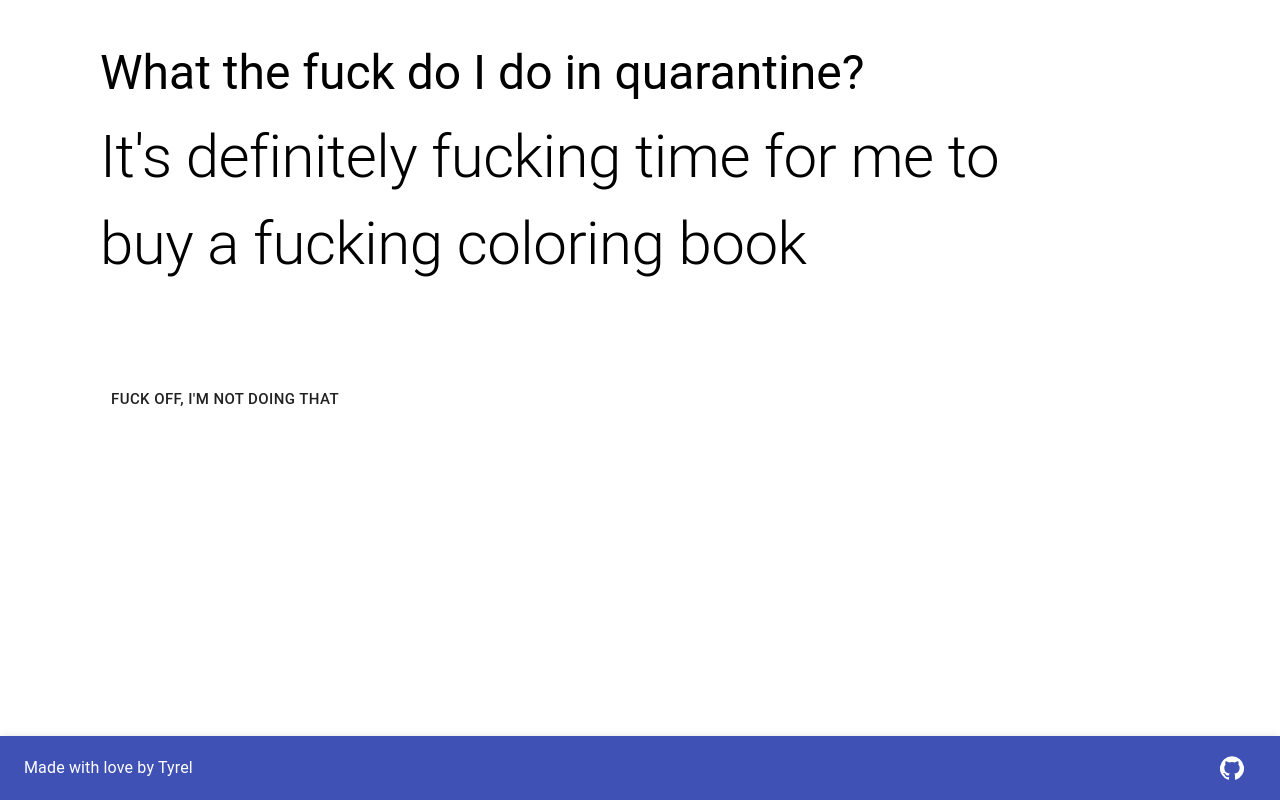
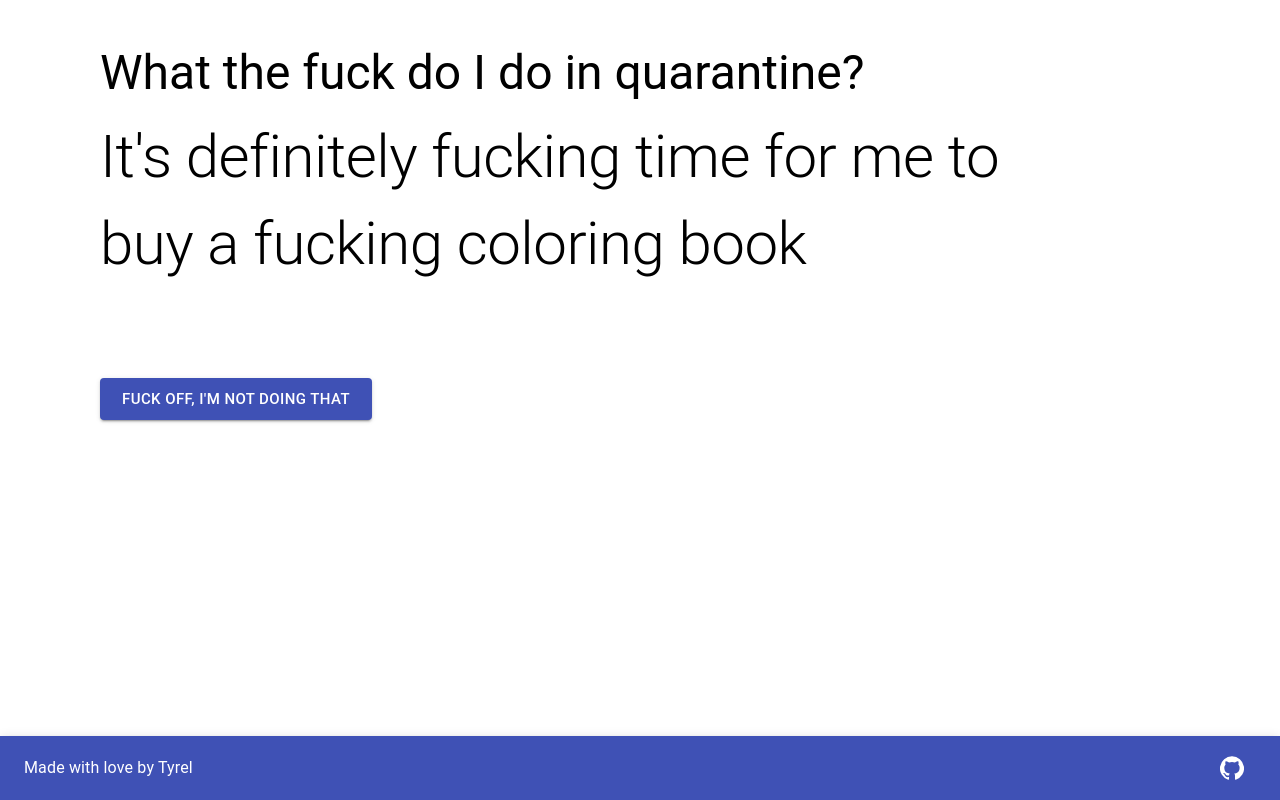
Before and after one commit to Tyresius92/wtf-site, a React (Create React App) app: page / in a window 1280 px wide. Shown: the top 800 px of the page. Built offline with nearby package versions, Linux system fonts and the light colour scheme.

Commit message:
make button more obvious

```diff
--- a/src/components/App.js
+++ b/src/components/App.js
@@ -72,6 +72,8 @@ const App = () => {
 
         <Button
           size="large"
+          variant="contained"
+          color="primary"
           className={classes.nextButton}
           onClick={getAnother}
         >
```
